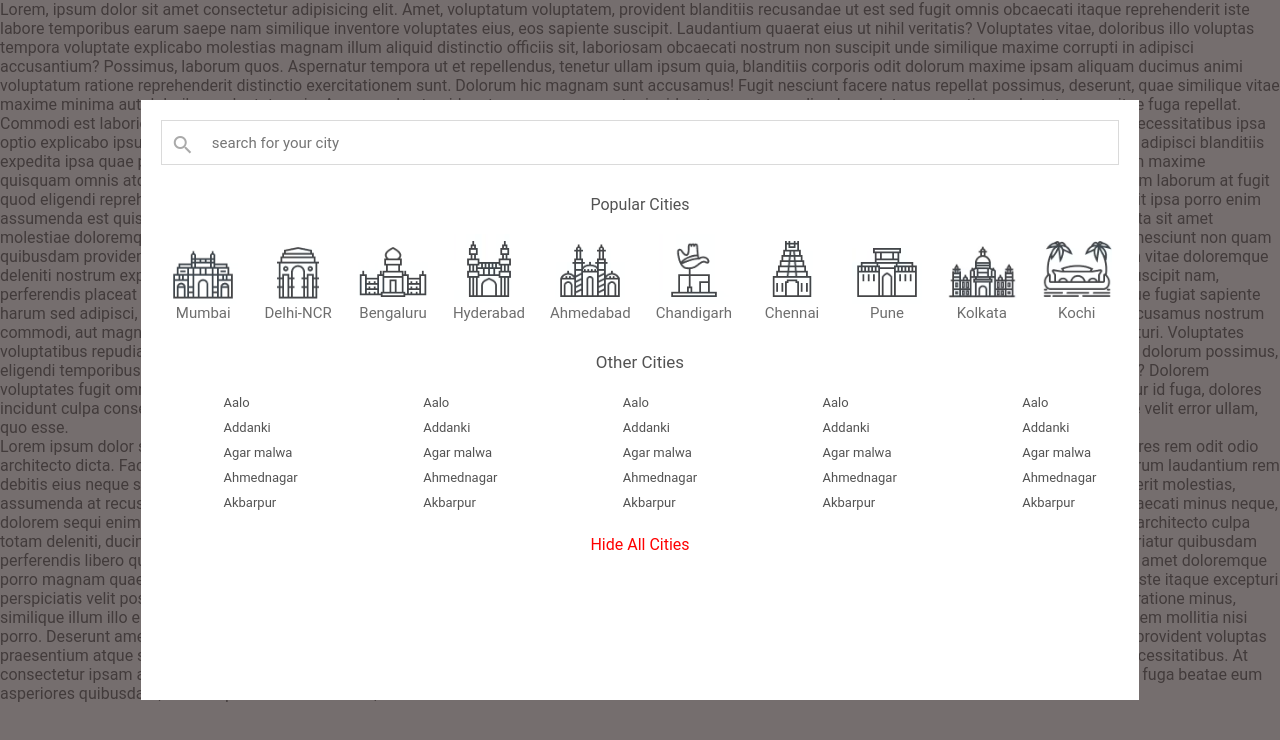
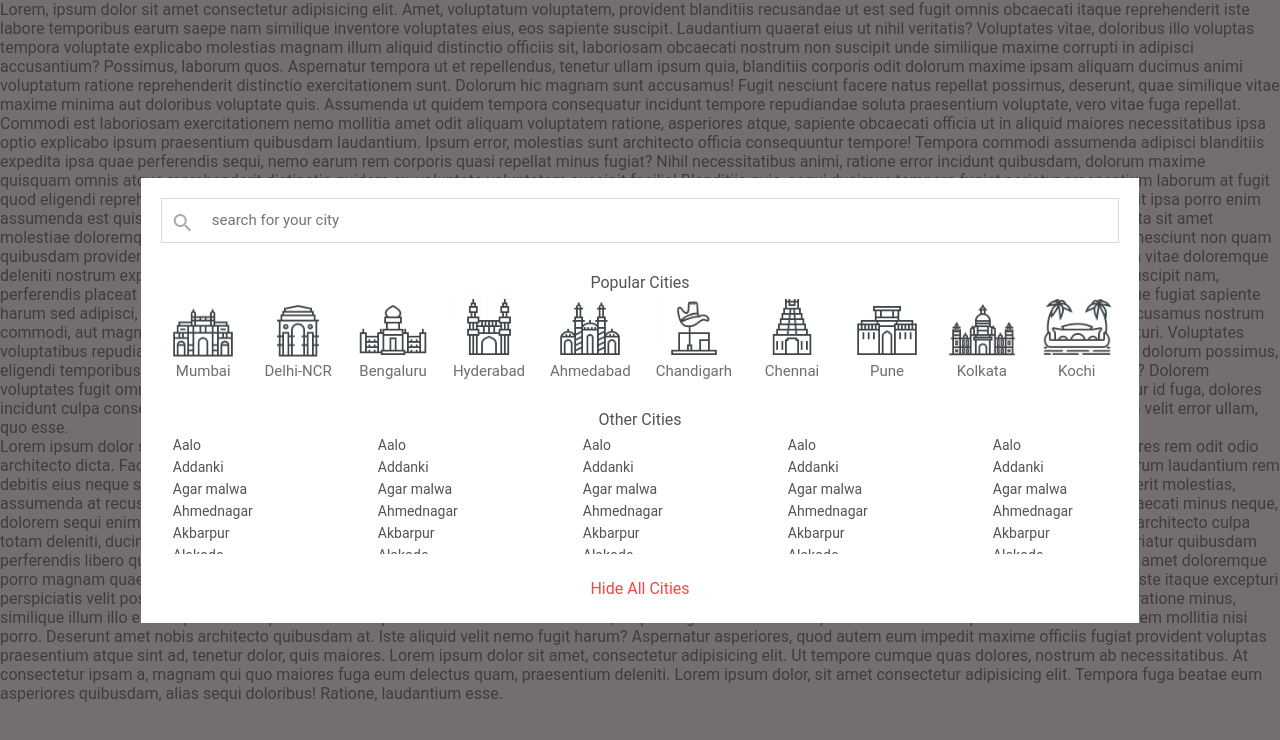
Before and after one commit to ratnasree-ghosh/bookmyshow-popup, a plain HTML site: page index.html in a window 1280 px wide. Drawn offline with Linux system fonts and the light colour scheme.

Commit message:
Add files via upload

```diff
--- a/index.css
+++ b/index.css
@@ -2,6 +2,8 @@
     margin: 0;
     font-family: Roboto,sans-serif;
 }
+
+
 
 /* ----------------popup container(Grand parent)--------------------- */
 .popup-container{
@@ -29,7 +31,8 @@
 .popup{
 
     width: 78%;
-    height: 75%;
+    /* height: 75%; */
+    height: auto;
     background-color: #FFFFFF;
 
 }
@@ -80,6 +83,8 @@
     align-items: center;
     /* border: 1px solid blue; */
     padding: 10px 15px;
+
+
 }
 
 .cities > p{
@@ -90,9 +95,12 @@
 .cities .imgs{
     width: 100%;
     display: flex;
+    flex-wrap:  wrap;
+
     justify-content: space-around;
     /* border: 1px solid red; */
-    padding-top: 20px;
+    /* padding-top: 20px; */
+    /* column-gap: 30px; */
 
 }
 
@@ -100,6 +108,7 @@
     display: flex;
     flex-flow: column wrap;
     align-items: center;
+
 }
 
 .test p{
@@ -125,42 +134,86 @@
 
 /* ---------------other-cities children ------------------------*/
 
-.other-cities{
+/* .other-cities{
     padding-top: 20px;
+
     display: flex;
-    flex-flow: column nowrap;
+    flex-flow: column wrap;
+
     align-items: center;
+    /* border: 1px solid red;
+    font-size: 17px;
+    /* z-index: 15; */
+   /* color: #535353;
+
+} */
+
+.para{
+    text-align: center;
+    padding: 20px 0;
+    padding-bottom: 5px;
+    color: #535353;
     /* border: 1px solid red; */
-    font-size: 17px;
-    z-index: 15;
-    color: #535353;
-
 }
 
 .city-row{
-    width: 100%;
+
+    display: flex;
+    flex-flow: row wrap;
+    justify-items: flex-start;
+    column-gap: 125px;
+    padding: 0 32px;
+
+
+
+      width: 100%;
     height: 120px;
 
-    display: flex;
-    /* border: 1px solid blue; */
-    flex-flow: row wrap;
-    justify-content: space-around;
-    align-items: flex-start;
-    font-size: 13px;
-    padding-top: 18px;
-    z-index: 10;
+ /*  display: flex;
+
+     flex-flow: column wrap;
+
+
 
     /* to get the scroll bar vertically and avoid overflow bottom */
     overflow-y: scroll;
+   /*  column-gap: 10px; */
 
 
 
 }
 
-.city-row li:hover{
+.names{
+    display: flex;
+    flex-flow: column wrap;
+
+}
+
+.names a{
+    text-decoration: none;
+    color: #535353;
+    padding: 3px 0;
+    font-size: 14px;
+
+}
+
+.names a:hover{
+    color: black;
+}
+/* .names{
+    border: 1px solid red;
+     display: flex;
+    flex-flow: row  wrap;
+   /* align-self: flex-end; */
+
+
+
+
+
+/* .city-row li:hover{
     color: black;
     cursor: pointer;
-}
+} */
 
  /* how to hide scrollbar */
 
@@ -178,8 +231,13 @@
 .hide{
     display: flex;
     justify-content: center;
-    color: red;
+    color: rgb(252, 68, 68);
 
     padding: 25px 0;
-    z-index: 50;
+    /* z-index: 50; */
 }
+
+.hide:hover{
+    cursor: pointer;
+    color: red;
+}
--- a/index.html
+++ b/index.html
@@ -85,11 +85,24 @@
                     </div>
                 </div>
 
-            <div class="other-cities">
-                <p>Other Cities</p>
+            <!-- <div class="other-cities"> -->
+                <p class="para">Other Cities</p>
                 <div class="city-row">
                     <div class="names">
-                        <ul>
+
+
+                        <a href="">Aalo</a>
+                        <a href="">Addanki</a>
+                        <a href="">Agar malwa</a>
+                        <a href="">Ahmednagar</a>
+                        <a href="">Akbarpur</a>
+                        <a href="">Alakode</a>
+                        <a href="">Alakode</a>
+                        <a href="">Alakode</a>
+                        <a href="">Alakode</a>
+                        <a href="">Alakode</a>
+
+                        <!-- <ul>
                             <li>Aalo</li>
                             <li>Addanki</li>
                             <li>Agar malwa</li>
@@ -100,74 +113,64 @@
                             <li>Alwar</li>
                             <li>Amaravathi</li>
                             <li>Amgaon</li>
-                        </ul>
+                        </ul> -->
                     </div>
 
                     <div class="names">
-                        <ul>
-                            <li>Aalo</li>
-                            <li>Addanki</li>
-                            <li>Agar malwa</li>
-                            <li>Ahmednagar</li>
-                            <li>Akbarpur</li>
-                            <li>Alakode</li>
-                            <li>Alibaug</li>
-                            <li>Alwar</li>
-                            <li>Amaravathi</li>
-                            <li>Amgaon</li>
-                        </ul>
+                         <a href="">Aalo</a>
+                        <a href="">Addanki</a>
+                        <a href="">Agar malwa</a>
+                        <a href="">Ahmednagar</a>
+                        <a href="">Akbarpur</a>
+                        <a href="">Alakode</a>
+                        <a href="">Alakode</a>
+                        <a href="">Alakode</a>
+                        <a href="">Alakode</a>
+                        <a href="">Alakode</a>
                     </div>
 
                     <div class="names">
-                        <ul>
-                            <li>Aalo</li>
-                            <li>Addanki</li>
-                            <li>Agar malwa</li>
-                            <li>Ahmednagar</li>
-                            <li>Akbarpur</li>
-                            <li>Alakode</li>
-                            <li>Alibaug</li>
-                            <li>Alwar</li>
-                            <li>Amaravathi</li>
-                            <li>Amgaon</li>
-                        </ul>
+                        <a href="">Aalo</a>
+                        <a href="">Addanki</a>
+                        <a href="">Agar malwa</a>
+                        <a href="">Ahmednagar</a>
+                        <a href="">Akbarpur</a>
+                        <a href="">Alakode</a>
+                        <a href="">Alakode</a>
+                        <a href="">Alakode</a>
+                        <a href="">Alakode</a>
+                        <a href="">Alakode</a>
                     </div>
 
                     <div class="names">
-                        <ul>
-                            <li>Aalo</li>
-                            <li>Addanki</li>
-                            <li>Agar malwa</li>
-                            <li>Ahmednagar</li>
-                            <li>Akbarpur</li>
-                            <li>Alakode</li>
-                            <li>Alibaug</li>
-                            <li>Alwar</li>
-                            <li>Amaravathi</li>
-                            <li>Amgaon</li>
-                        </ul>
+                        <a href="">Aalo</a>
+                        <a href="">Addanki</a>
+                        <a href="">Agar malwa</a>
+                        <a href="">Ahmednagar</a>
+                        <a href="">Akbarpur</a>
+                        <a href="">Alakode</a>
+                        <a href="">Alakode</a>
+                        <a href="">Alakode</a>
+                        <a href="">Alakode</a>
+                        <a href="">Alakode</a>
                     </div>
 
                     <div class="names">
-                        <ul>
-                            <li>Aalo</li>
-                            <li>Addanki</li>
-                            <li>Agar malwa</li>
-                            <li>Ahmednagar</li>
-                            <li>Akbarpur</li>
-                            <li>Alakode</li>
-                            <li>Alibaug</li>
-                            <li>Alwar</li>
-                            <li>Amaravathi</li>
-                            <li>Amgaon</li>
-
-
-                        </ul>
+                        <a href="">Aalo</a>
+                        <a href="">Addanki</a>
+                        <a href="">Agar malwa</a>
+                        <a href="">Ahmednagar</a>
+                        <a href="">Akbarpur</a>
+                        <a href="">Alakode</a>
+                        <a href="">Alakode</a>
+                        <a href="">Alakode</a>
+                        <a href="">Alakode</a>
+                        <a href="">Alakode</a>
                     </div>
 
 
                 </div>
-            </div>
+            <!-- </div> -->
 
             <div class="hide">
                 <p>Hide All Cities</p>
```
